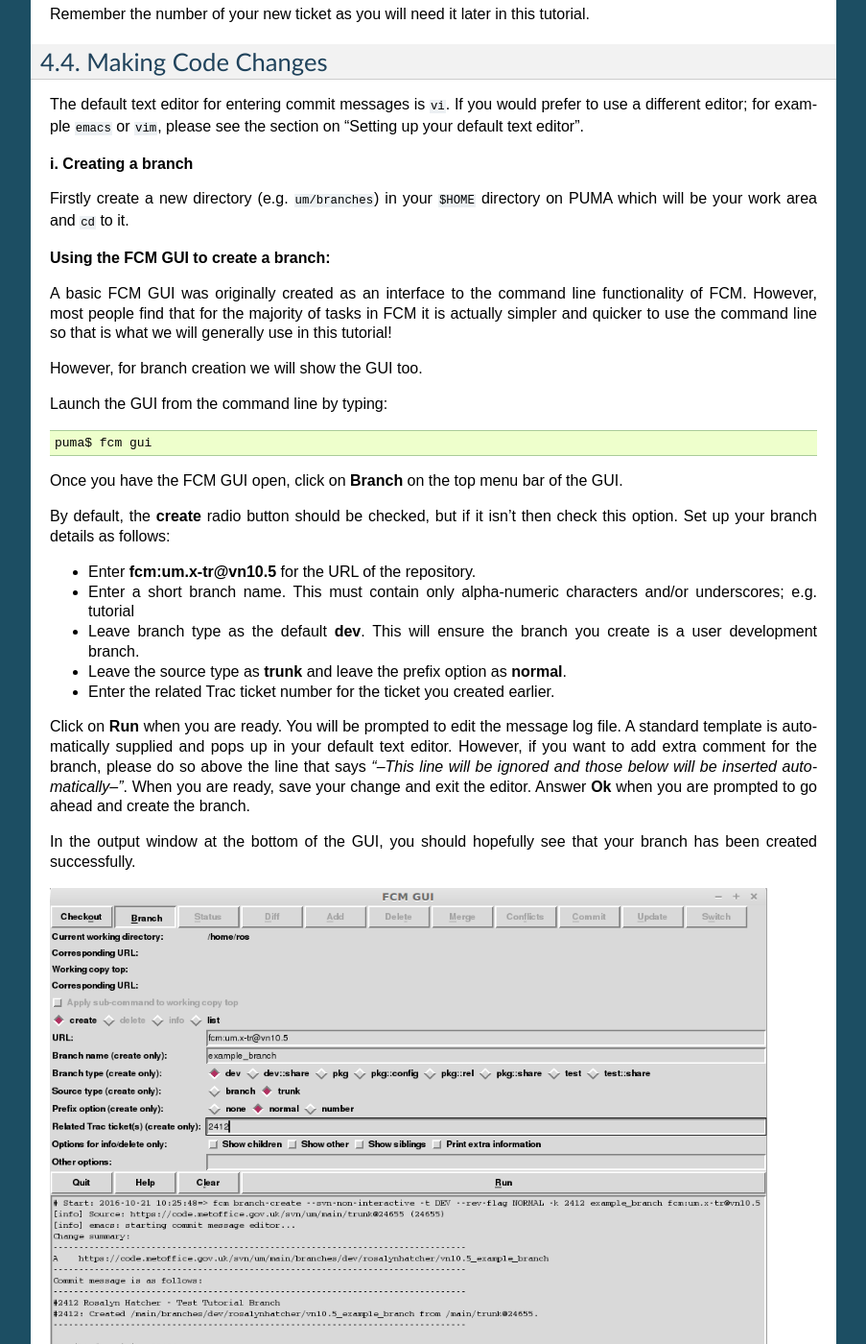
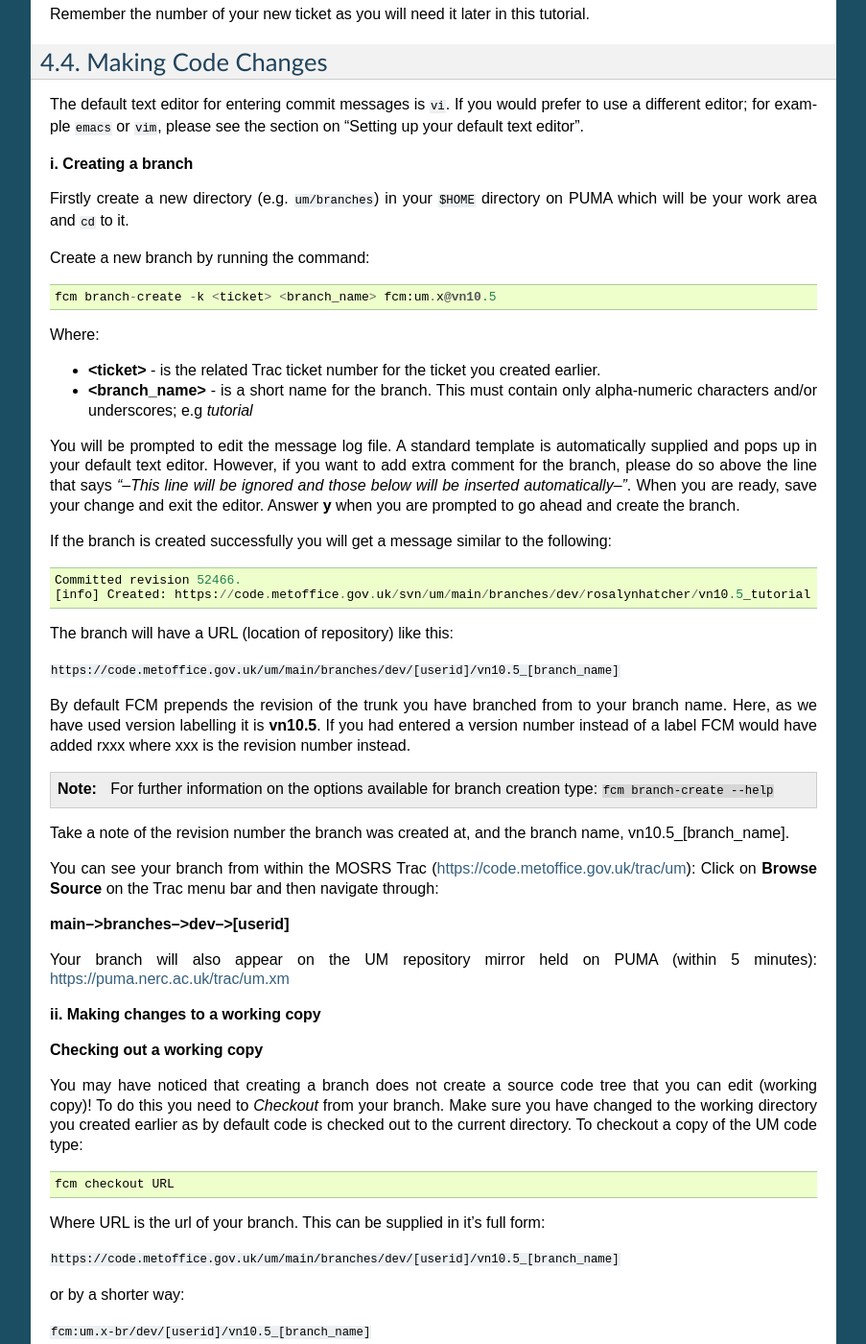
Before and after one commit to NCAS-CMS/um-training, a Sphinx documentation site: the page built from practicals/source/fcm-tutorial.rst, in a window 1280 px wide and 1400 px high, scrolled down 1902 px. Shown: the whole window at 96% size, without its empty margins (198-1101 px from the left). Built offline with Sphinx 7.4.7, drawn with Linux system fonts in a browser that asks for light colours; some of the changed text lies outside the part shown.

Commit message:
Update for April training course.

```diff
--- a/practicals/source/conf.py
+++ b/practicals/source/conf.py
@@ -61,7 +61,7 @@ release = ''
 
 # There are two options for replacing |today|: either, you set today to some
 # non-false value, then it is used:
-today = '13 December 2017'
+today = '11 April 2018'
 # Else, today_fmt is used as the format for a strftime call.
 #today_fmt = '%B %d, %Y'
 
@@ -180,6 +180,7 @@ htmlhelp_basename = 'UMtrainingdoc'
 my_preamble = '''
 \\addto\\captionsenglish{\\renewcommand{\\chaptername}{Section}}
 \\makeatletter
+\\definecolor{VerbatimBorderColor}{rgb}{1,1,1}
 \\fancypagestyle{normal}{
   \\fancyhf{}
   \\fancyfoot[R]{{\\py@HeaderFamily\\thepage}}
@@ -206,7 +207,7 @@ latex_elements = {
 'babel': '\\usepackage[english]{babel}',
 
 # Suppress release info
-'releasename': ''
+'releasename': ' '
 }
 
 # Grouping the document tree into LaTeX files. List of tuples
--- a/practicals/source/fcm-tutorial.rst
+++ b/practicals/source/fcm-tutorial.rst
@@ -83,39 +83,29 @@ The default text editor for entering commit messages is ``vi``.  If you would pr
 
 Firstly create a new directory (e.g. ``um/branches``) in your ``$HOME`` directory on PUMA which will be your work area and ``cd`` to it.
 
-**Using the FCM GUI to create a branch:**
+Create a new branch by running the command: ::
 
-A basic FCM GUI was originally created as an interface to the command line functionality of FCM.  However, most people find that for the majority of tasks in FCM it is actually simpler and quicker to use the command line so that is what we will generally use in this tutorial!
+  fcm branch-create -k <ticket> <branch_name> fcm:um.x@vn10.5
 
-However, for branch creation we will show the GUI too.
+Where:
 
-Launch the GUI from the command line by typing: ::
+* **<ticket>** - is the related Trac ticket number for the ticket you created earlier.
+* **<branch_name>** - is a short name for the branch.  This must contain only alpha-numeric characters and/or underscores; e.g *tutorial*
 
-  puma$ fcm gui
+You will be prompted to edit the message log file.  A standard template is automatically supplied and pops up in your default text editor.  However, if you want to add extra comment for the branch, please do so above the line that says *"--This line will be ignored and those below will be inserted automatically--"*.  When you are ready, save your change and exit the editor.  Answer **y** when you are prompted to go ahead and create the branch.
 
-Once you have the FCM GUI open, click on **Branch** on the top menu bar of the GUI.
+If the branch is created successfully you will get a message similar to the following: ::
 
-By default, the **create** radio button should be checked, but if it isn't then check this option.  Set up your branch details as follows:
-
-* Enter **fcm:um.x-tr@vn10.5** for the URL of the repository.
-* Enter a short branch name.  This must contain only alpha-numeric characters and/or underscores; e.g. tutorial
-* Leave branch type as the default **dev**. This will ensure the branch you create is a user development branch.
-* Leave the source type as **trunk** and leave the prefix option as **normal**.
-* Enter the related Trac ticket number for the ticket you created earlier.
-
-Click on **Run** when you are ready.  You will be prompted to edit the message log file.  A standard template is automatically supplied and pops up in your default text editor.  However, if you want to add extra comment for the branch, please do so above the line that says *"--This line will be ignored and those below will be inserted automatically--"*.  When you are ready, save your change and exit the editor.  Answer **Ok** when you are prompted to go ahead and create the branch.
-
-In the output window at the bottom of the GUI, you should hopefully see that your branch has been created successfully.
-
-.. image:: /images/create_branch.png
-   :height: 550px
-   :width: 748px
+  Committed revision 52466.
+  [info] Created: https://code.metoffice.gov.uk/svn/um/main/branches/dev/rosalynhatcher/vn10.5_tutorial
 
 The branch will have a URL (location of repository) like this:
 
 ``https://code.metoffice.gov.uk/um/main/branches/dev/[userid]/vn10.5_[branch_name]``
 
-Selecting the prefix option **normal** prepends the revision of the trunk you have branched from to your branch name.  Here, as we have used version labelling it is **vn10.5**.  If you had entered a version number instead of a label FCM would have added rxxx where xxx is the revision number.
+By default FCM prepends the revision of the trunk you have branched from to your branch name.  Here, as we have used version labelling it is **vn10.5**.  If you had entered a version number instead of a label FCM would have added rxxx where xxx is the revision number instead.
+
+.. note:: For further information on the options available for branch creation type: ``fcm branch-create --help``
 
 Take a note of the revision number the branch was created at, and the branch name, vn10.5_[branch_name].
 
@@ -124,15 +114,6 @@ You can see your branch from within the MOSRS Trac (https://code.metoffice.gov.u
 **main-->branches-->dev-->[userid]**
 
 Your branch will also appear on the UM repository mirror held on PUMA (within 5 minutes): https://puma.nerc.ac.uk/trac/um.xm
-
-**Command line syntax for creating a branch**
-
-As mentioned previously it is also possible to create a branch on the command line: ::
-
-  fcm branch-create -k <xx> <branch-name> fcm:um.x@vnx.y
-
-Where ``-k <xx>`` is used to associate ticket number xx with the branch and ``vnx.y`` is the UM version at which this branch should be created (e.g. vn10.5)
-
 
 **ii. Making changes to a working copy**
 
@@ -181,7 +162,9 @@ Now make some code changes! Use the following scenario to take you through the b
 
  at the command prompt.
 
-* Amend ``um_shell.F90`` to call this new subroutine
+* Amend ``um_shell.F90`` to call this new subroutine: ::
+
+    CALL um_shell_sub()
 
 * Ensure you put a comment line **! DEPENDS ON: um_shell_sub** above the CALL statement to ensure the dependency on your new file is registered.
 
--- a/practicals/source/index.rst
+++ b/practicals/source/index.rst
@@ -6,7 +6,7 @@
 NCAS Unified Model Introduction: Practical sessions
 ===================================================
 
-Practical exercises for the UM training course in Reading, 13-15 December 2017.
+Practical exercises for the UM training course in Reading, 11-13 April 2018.
 
 NCAS Computational Modelling Services: http://cms.ncas.ac.uk/
 
--- a/practicals/source/running.rst
+++ b/practicals/source/running.rst
@@ -169,6 +169,6 @@ The amount of output created by the suite and written to this file can be contro
 It is well worth taking a little time to look through this file and to recognise some of the key phrases output by the model. You will soon learn what to search for to tell you if the model ran successfully or not. Unfortunately, important information can be dotted about in the file, so just examining the first or last few lines may not be sufficient to find out why the model hasn't behaved as you expected. Try to find answers to the following:
 
 * How many boundary layer levels did you run with?
-* What was the range of grid points handled by this processor?
+* What was the range of gridpoints handled by this processor?
 
 Check the file sizes of the different file types. The output directory will contain start dumps, diagnostic output files and possibly a core dump file if the model failed) and these usually have very different sizes.
--- a/practicals/source/working-with-suites.rst
+++ b/practicals/source/working-with-suites.rst
@@ -87,13 +87,13 @@ Click on the triangle to the left of *suite conf* to expand that section.  Click
 
 .. note:: We generally use a **common notation** to help users navigate through the GUI and to help us help you with questions. Getting to "UM Science Settings" would be indicated like this: *um->namelist->UM Science Settings*.  This notation will be used throughout the rest of this document.
 
-The input namelists for the um are contained in the *um->namelist* section.  Let's take a look at the science namelist for Microphysics (Large Scale Precipiation), run_precip.
+The input namelists for the um are contained in the *um->namelist* section.  Let's take a look at the science namelist for Microphysics (Large Scale Precipiation), run_precip under "UM Science Settings".
 
 For each UM namelist item there is a short description to help you understand what that variable is.  Click on the cog next to a namelist variable and select *Help* to view more detailed information.  The help information can give you some useful pointers but be aware that it has been written with Met Office setup in mind.
 
-Range and type checking of variables is done as soon as the user enters a new value.  Try changing the value of *timestep_mp_in* to 0. This will cause an error flag to appear, hover over the error for more information and click the *undo* button to revert to the original value.
+Range and type checking of variables is done as soon as the user enters a new value.  Try changing the value of *timestep_mp_in* to 0. This will cause an error flag to appear, hover over the error for more information and click the *undo* button several times to revert to the original value.
 
-Some larger science sections have been been divided into subsections, take a look at "Section 05 - Convection" for an example of this. To open a section in a new tab click with the middle mouse button, expand the section by clicking the page triangles. Rose edit has a search box which can be used to search item names. Try searching for *astart*, you will be taken directly to the Dumping and Meaning panel.
+Some larger science sections have been been divided into subsections, take a look at "Section 05 - Convection" for an example of this. To open a section in a new tab click with the middle mouse button, expand the section by clicking the page triangles. Rose edit has a search box which can be used to search item names. Try searching for the variable *astart* where the input dump is specified, you will be taken directly to the Dumping and Meaning panel.
 
 Trigger ignored settings are hidden by default and only appear to the user when the appropriate options are selected. Open the Gravity Wave Drag panel, if you change *i_gwd_vn* from 5 to 4 the options available change. Click the save button to apply these changes to your app. Let's take a look at what effect this has had to the ``rose-app.conf`` file, run ``fcm diff`` in the suite directory.
 
```
Also changed, not shown: other parts of practicals/source/fcm-tutorial.rst (+1 -1 lines), other parts of practicals/source/running.rst (+2 -2 lines), practicals/source/further-exercises.rst (+3 -9 lines), 1 other file.
